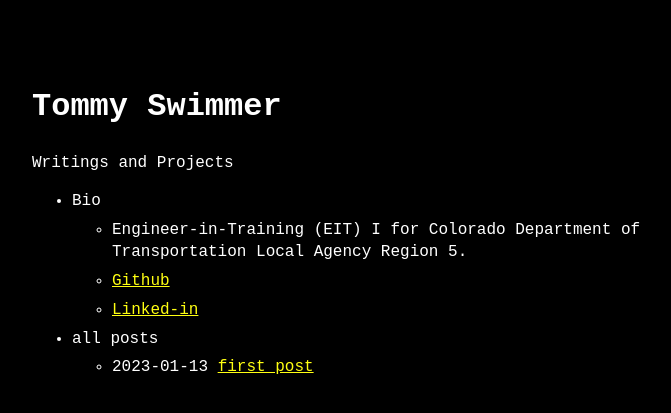
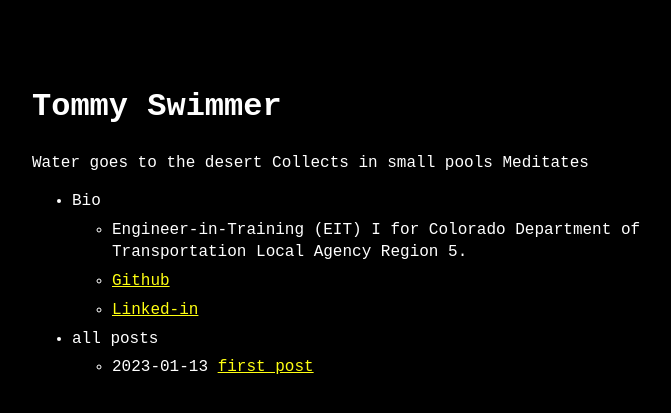
Before and after one commit to tommy-swimmer/home, a Jekyll site: the page built from index.md, in a window 1280 px wide. Shown: the top 413 px of the page, without its empty margins (288-959 px from the left). Built offline with Jekyll 4.4.1, drawn with Linux system fonts in a browser that asks for light colours.

Commit message:
Update _config.yml

```diff
--- a/_config.yml
+++ b/_config.yml
@@ -4,7 +4,9 @@ email: tommyswimmer@gmail.com # email of site's author
 url: https://tommy-swimmer.github.io # root address of the site
 baseurl: "/home" # subpath of the site, e.g. "/blog" (leave it blank "" if you're site shouldn't use a subpath)
 description: > # description of the site (multiple lines allowed)
-  Writings and Projects
+  Water goes to the desert
+  Collects in small pools
+  Meditates
 
 permalink: /:slug.html
 
```
